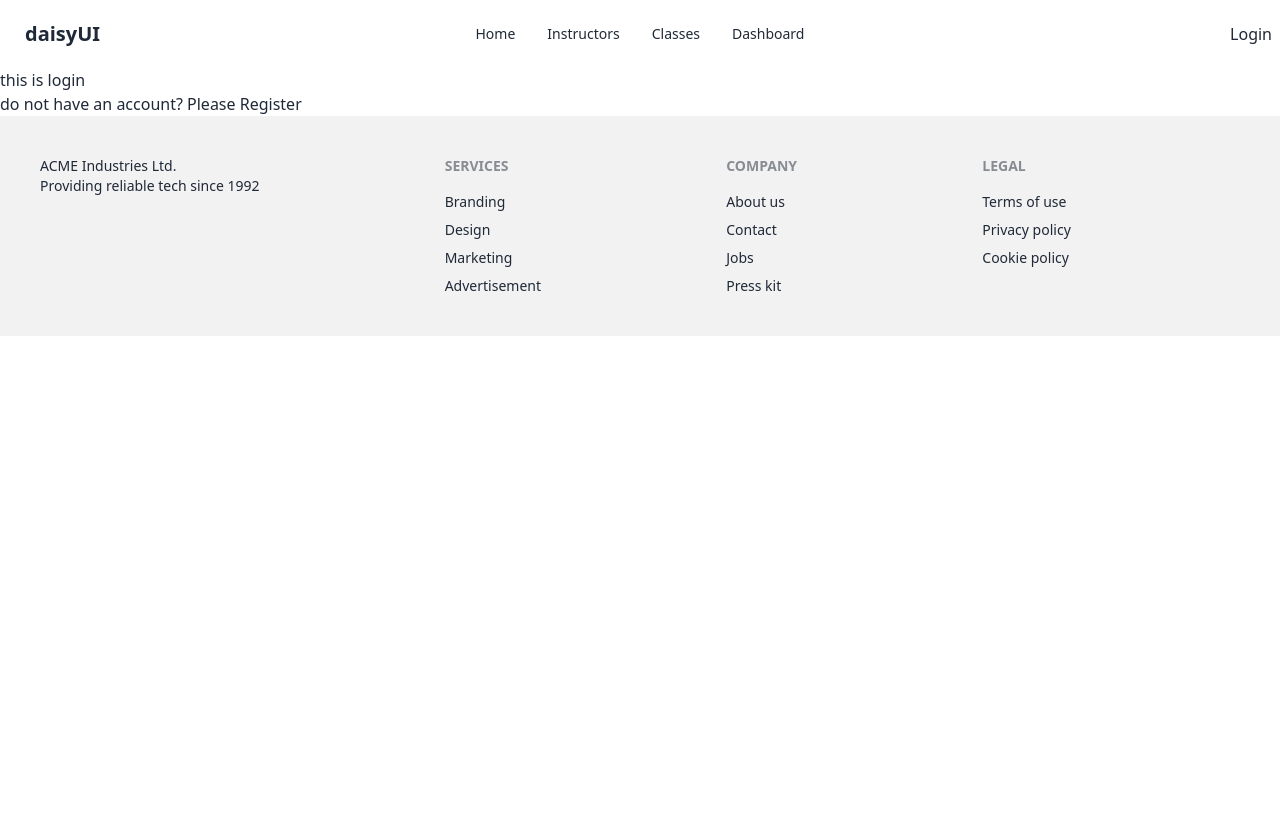
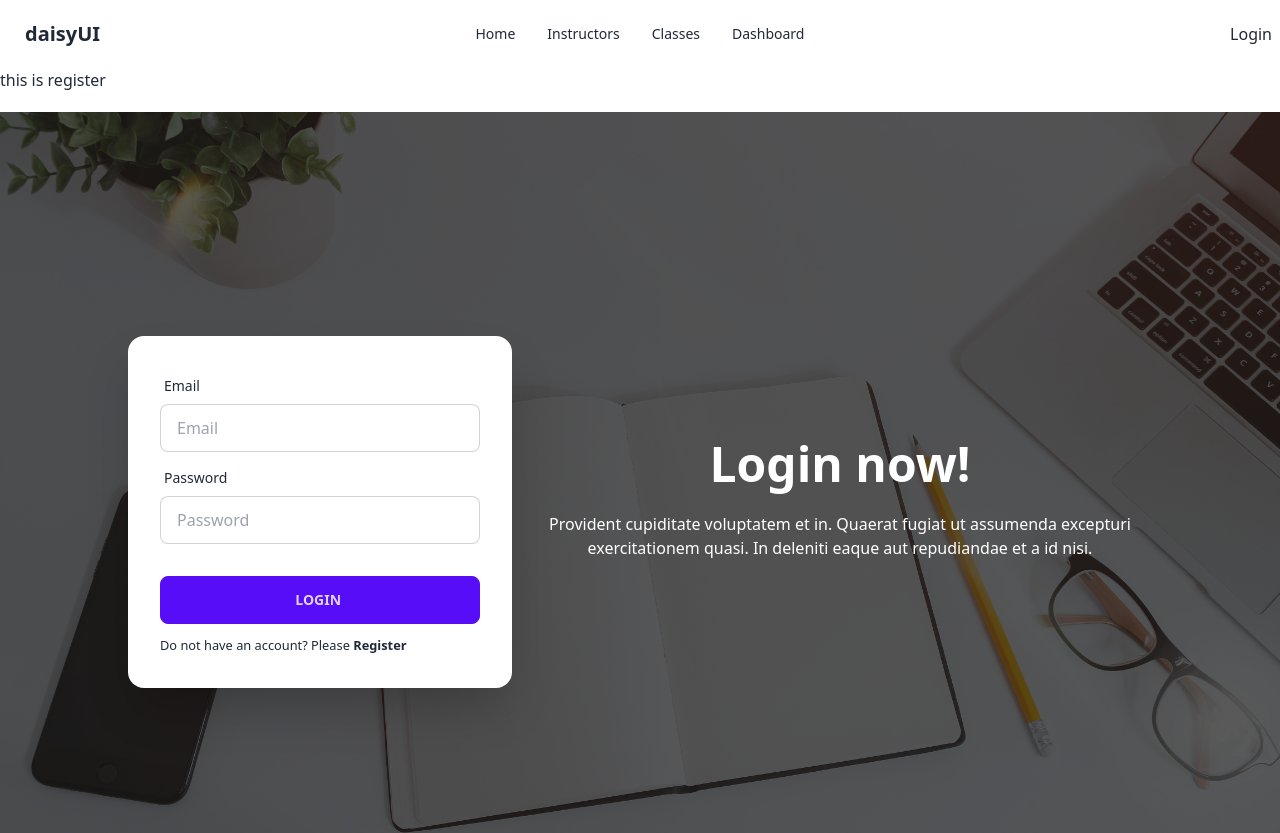
Before and after one commit to robiul1hossen/tempo-tunes-client, a React (Vite) app: page /login in a window 1280 px wide. Shown: the top 833 px of the page. Before the commit the page ends 800 px from the top, so only its background shows below. Built offline with nearby package versions, Linux system fonts and the light colour scheme.

Commit message:
login and register page's design completed

```diff
--- a/package.json
+++ b/package.json
@@ -16,6 +16,7 @@
     "react": "^18.2.0",
     "react-dom": "^18.2.0",
     "react-hook-form": "^7.44.3",
+    "react-icons": "^4.9.0",
     "react-router-dom": "^6.12.0",
     "sort-by": "^1.2.0",
     "swiper": "^9.3.2"
--- a/src/pages/Login/Login.jsx
+++ b/src/pages/Login/Login.jsx
@@ -1,12 +1,91 @@
+import { useForm } from "react-hook-form";
 import { Link } from "react-router-dom";
 
-const Login = () => {
+const Register = () => {
+  const {
+    register,
+    handleSubmit,
+    formState: { errors },
+  } = useForm();
+  const onSubmit = (data) => {
+    const email = data.email;
+    const password = data.password;
+    console.log(email, password);
+  };
+
   return (
     <div>
-      <h2>this is login</h2>
-      do not have an account? Please <Link to="/register">Register</Link>
+      <h2>this is register</h2>
+      <div className="hero min-h-screen main-register my-5">
+        <div className="hero-content flex-col lg:flex-row-reverse">
+          <div className="text-center lg:text-center text-white md:w-1/2">
+            <h1 className="text-5xl font-bold">Login now!</h1>
+            <p className="py-6">
+              Provident cupiditate voluptatem et in. Quaerat fugiat ut assumenda excepturi exercitationem
+              quasi. In deleniti eaque aut repudiandae et a id nisi.
+            </p>
+          </div>
+          <div className="card flex-shrink-0  max-w-sm shadow-2xl bg-base-100 md:w-1/2">
+            <form onSubmit={handleSubmit(onSubmit)} className="card-body">
+              <div className="form-control">
+                <label className="label">
+                  <span className="label-text">Email</span>
+                </label>
+                <input
+                  type="email"
+                  {...register("email", { required: true })}
+                  placeholder="Email"
+                  name="email"
+                  className="input input-bordered"
+                />
+                {errors.email && <span className="text-red-600">Email is required</span>}
+              </div>
+              <div className="form-control">
+                <label className="label">
+                  <span className="label-text">Password</span>
+                </label>
+                <input
+                  type="password"
+                  {...register("password", {
+                    required: true,
+                    minLength: 6,
+                    maxLength: 12,
+                    pattern: /(?=.*[A-Z])(?=.*[!@#$&*])(?=.*[0-9])(?=.*[a-z])/,
+                  })}
+                  name="password"
+                  placeholder="Password"
+                  className="input input-bordered"
+                />
+
+                {errors.password?.type === "minLength" && (
+                  <p className="text-red-600">Password must be 6 characters</p>
+                )}
+                {errors.password?.type === "maxLength" && (
+                  <p className="text-red-600">Password must be less than 20 characters</p>
+                )}
+                {errors.password?.type === "pattern" && (
+                  <p className="text-red-600">
+                    Password must have one Uppercase one lower case, one number and one special character.
+                  </p>
+                )}
+              </div>
+              <div className="form-control mt-6">
+                <input className="btn btn-primary" type="submit" value="Login " />
+              </div>
+              <p>
+                <small>
+                  Do not have an account? Please{" "}
+                  <Link to="/register" className="font-bold">
+                    Register
+                  </Link>
+                </small>
+              </p>
+            </form>
+          </div>
+        </div>
+      </div>
     </div>
   );
 };
 
-export default Login;
+export default Register;
--- a/src/pages/Register/Register.jsx
+++ b/src/pages/Register/Register.jsx
@@ -1,6 +1,8 @@
 import { useForm } from "react-hook-form";
 import "./register.css";
 import { useState } from "react";
+import { Link } from "react-router-dom";
+import { FaGoogle } from "react-icons/fa";
 
 const Register = () => {
   const [password, setPassword] = useState("");
@@ -11,7 +13,7 @@ const Register = () => {
     formState: { errors },
   } = useForm();
   const onSubmit = (data) => {
-    const photo = data.photoURL;
+    const photo = data.photo;
     const name = data.name;
     const email = data.email;
     const password = data.password;
@@ -108,8 +110,34 @@ const Register = () => {
 
                 <p>{password}</p>
               </div>
+              <div className="form-control w-full max-w-xs">
+                <label className="label">
+                  <span className="label-text">Photo</span>
+                </label>
+                <input
+                  type="file"
+                  name="photo"
+                  {...register("photo", { required: true })}
+                  className="file-input file-input-bordered w-full max-w-xs"
+                />
+              </div>
               <div className="form-control mt-6">
                 <input className="btn btn-primary" type="submit" value="Register" />
+              </div>
+              <div className="flex items-center justify-between mt-4">
+                <div>
+                  <small>
+                    Already have an account? Please{" "}
+                    <Link to="/login" className="font-bold">
+                      Login
+                    </Link>
+                  </small>
+                </div>
+                <div>
+                  <button className="btn btn-circle btn-outline btn-sm">
+                    <FaGoogle></FaGoogle>
+                  </button>
+                </div>
               </div>
             </form>
           </div>
--- /dev/null
+++ b/src/providers/AuthProviders.jsx
@@ -0,0 +1,9 @@
+import { useState } from "react";
+
+const AuthProviders = ({ children }) => {
+  const [user, setUser] = useState(null);
+  const [loading, setLoading] = useState(true);
+  return <div></div>;
+};
+
+export default AuthProviders;
```
Also changed, not shown: src/pages/PrivateRoute/PrivateRoute.jsx (added), 1 other file (tests, documents, lock files or other folders).
